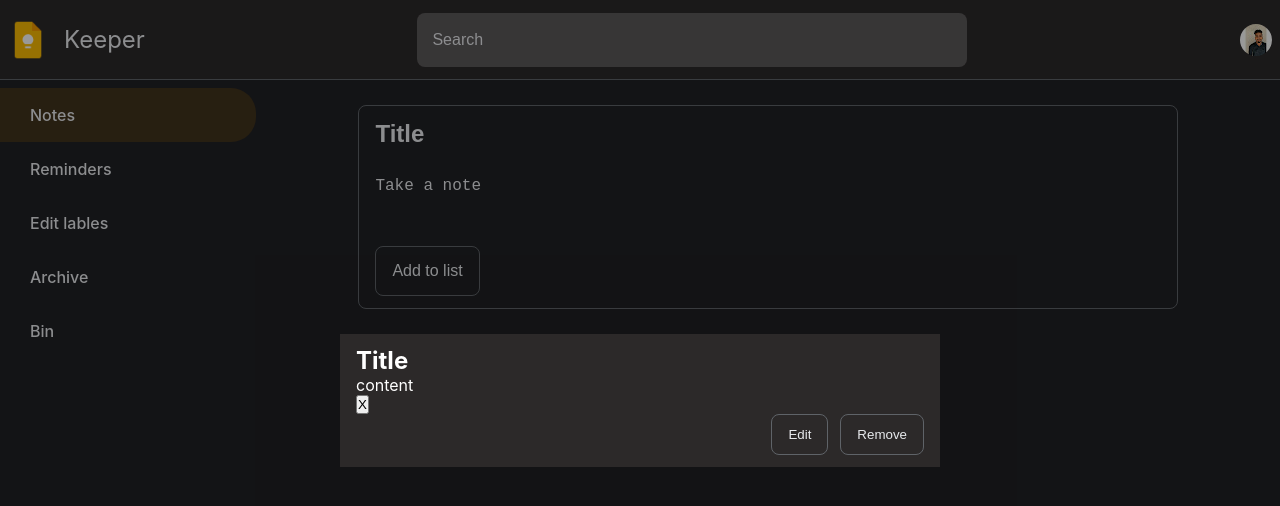
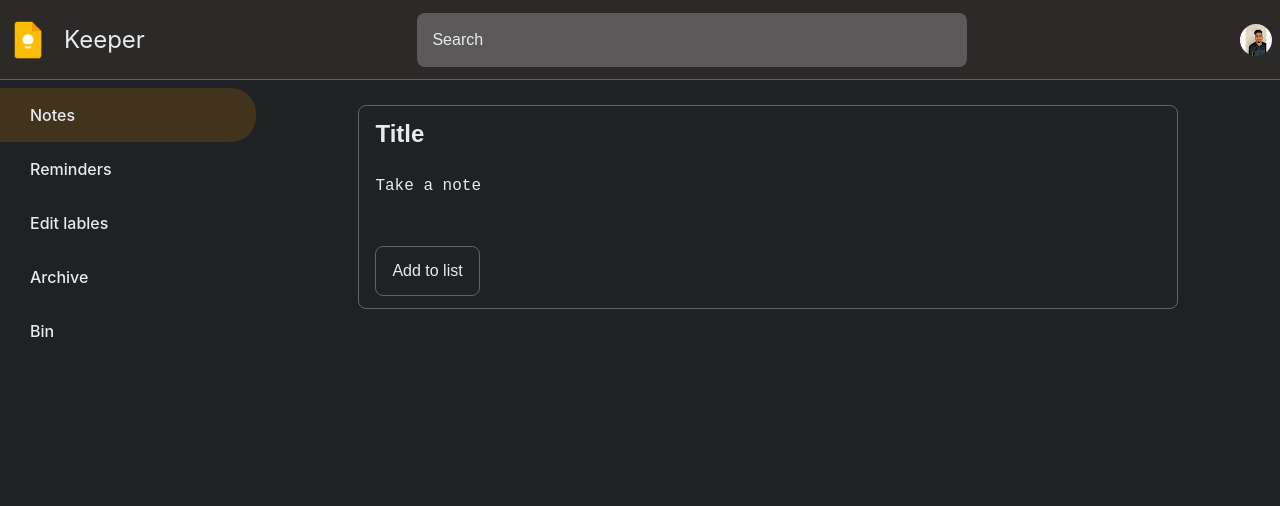
Before and after one commit to Deepak-1373/keeper-app, a React (Create React App) app: page / in a window 1280 px wide. Shown: the top 506 px of the page. Built offline with nearby package versions, Linux system fonts and the light colour scheme.

Commit message:
refactor(style): add border and background utility classes

```diff
--- a/src/components/Modal/Modal.css
+++ b/src/components/Modal/Modal.css
@@ -1,7 +1,7 @@
 .modal-background {
   z-index: 2;
-  /* opacity: 0; */
-  /* visibility: hidden; */
+  opacity: 0;
+  visibility: hidden;
   transition: all 0.3s;
   background-color: var(--modal-background-color);
 }
@@ -19,17 +19,12 @@
 
 .edit-btn {
   margin-right: 1.2rem;
-  border: 1px solid var(--border-color);
 }
 
 .edit-btn:hover {
   background-color: var(--background-hover-color);
 }
 
-.remove-btn {
-  border: 1px solid var(--border-color);
-}
-
 .remove-btn:hover {
   background-color: var(--background-hover-color);
 }
--- a/src/components/Modal/Modal.jsx
+++ b/src/components/Modal/Modal.jsx
@@ -15,10 +15,10 @@ export const Modal = () => {
         <p>content</p>
         <button onClick={() => setOpenModal(false)}>X</button>
         <div className="w-full flex justify-end items-center">
-          <button className="edit-btn px-4 py-3 rounded-lg bg-inherit text-white cursor-pointer">
+          <button className="edit-btn px-4 py-3 rounded-lg bg-inherit text-white border-base cursor-pointer">
             Edit
           </button>
-          <button className="remove-btn px-4 py-3 rounded-lg bg-inherit text-white cursor-pointer">
+          <button className="remove-btn px-4 py-3 rounded-lg bg-inherit text-white border-base cursor-pointer">
             Remove
           </button>
         </div>
--- a/src/components/Notes/NotesList.css
+++ b/src/components/Notes/NotesList.css
@@ -12,5 +12,4 @@
   max-width: 25rem;
   overflow: auto;
   margin: 2.5rem;
-  border: 1px solid var(--border-color);
 }
--- a/src/components/Notes/NotesList.jsx
+++ b/src/components/Notes/NotesList.jsx
@@ -12,7 +12,7 @@ export const NotesList = () => {
         notesList.map(({ id, title, content }) => (
           <div
             key={id}
-            className="note rounded-lg w-full px-4 py-3 cursor-pointer"
+            className="note rounded-lg w-full px-4 py-3 border-base cursor-pointer"
             onClick={() => setOpenModal(true)}
           >
             <h3>{title}</h3>
--- a/src/components/NotesForm/NotesForm.css
+++ b/src/components/NotesForm/NotesForm.css
@@ -5,7 +5,6 @@
 .form-area {
   width: 80%;
   margin: auto;
-  border: 1px solid var(--border-color);
 }
 
 .form-input {
@@ -19,7 +18,6 @@
 .add-btn {
   margin: 1.2rem 1.6rem;
   color: var(--primary-color);
-  border: 1px solid var(--border-color);
 }
 
 .add-btn:hover {
--- a/src/components/NotesForm/NotesForm.jsx
+++ b/src/components/NotesForm/NotesForm.jsx
@@ -8,7 +8,7 @@ export const NotesForm = () => {
   return (
     <div className="form-container">
       <form
-        className="form-area flex flex-col justify-center items-start rounded-lg"
+        className="form-area flex flex-col justify-center items-start rounded-lg border-base"
         onSubmit={handleSubmit}
       >
         <input
@@ -26,7 +26,7 @@ export const NotesForm = () => {
           value={notes.content}
           onChange={(e) => handleChange(e, "content")}
         ></textarea>
-        <button className="add-btn rounded-lg text-base bg-inherit px-4 py-3 cursor-pointer">
+        <button className="add-btn rounded-lg text-base bg-inherit px-4 py-3 border-base cursor-pointer">
           Add to list
         </button>
       </form>
--- a/src/styles/utils.css
+++ b/src/styles/utils.css
@@ -98,6 +98,10 @@
   border: none;
 }
 
+.border-base {
+  border: 1px solid var(--border-color);
+}
+
 /* outline */
 .outline-none {
   outline: none;
```
